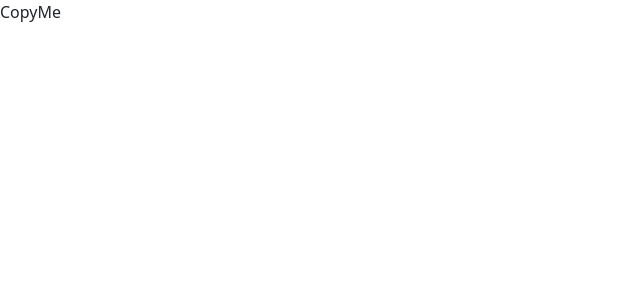
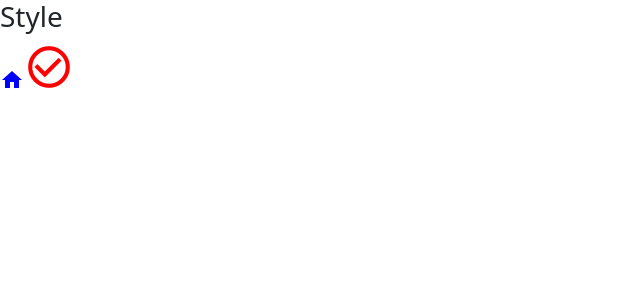
Before and after one commit to sggameopensource/sg-game-programming-next-project-2023-spring, a Next.js app: page /ch03/ch03_1/Style in a window 1280 px wide. Shown: the top 300 px of the page, without its empty margins (0-640 px from the left). Built offline with nearby package versions, Linux system fonts and the light colour scheme.

Commit message:
style 속성을 사용한 인라인 스타일링(138p)

```diff
--- a/src/pages/ch03/ch03_1/Style.tsx
+++ b/src/pages/ch03/ch03_1/Style.tsx
@@ -1,3 +1,9 @@
 export default function Style() {
-  return <div>CopyMe</div>;
+  return (
+    <div>
+      <h3>Style</h3>
+      <span className="material-icons" style={{color: 'blue'}}>home</span>
+      <span className="material-icons" style={{fontSize: '50px', color: 'red'}}>check_circle_outline</span>
+    </div>
+  )
 }
```
